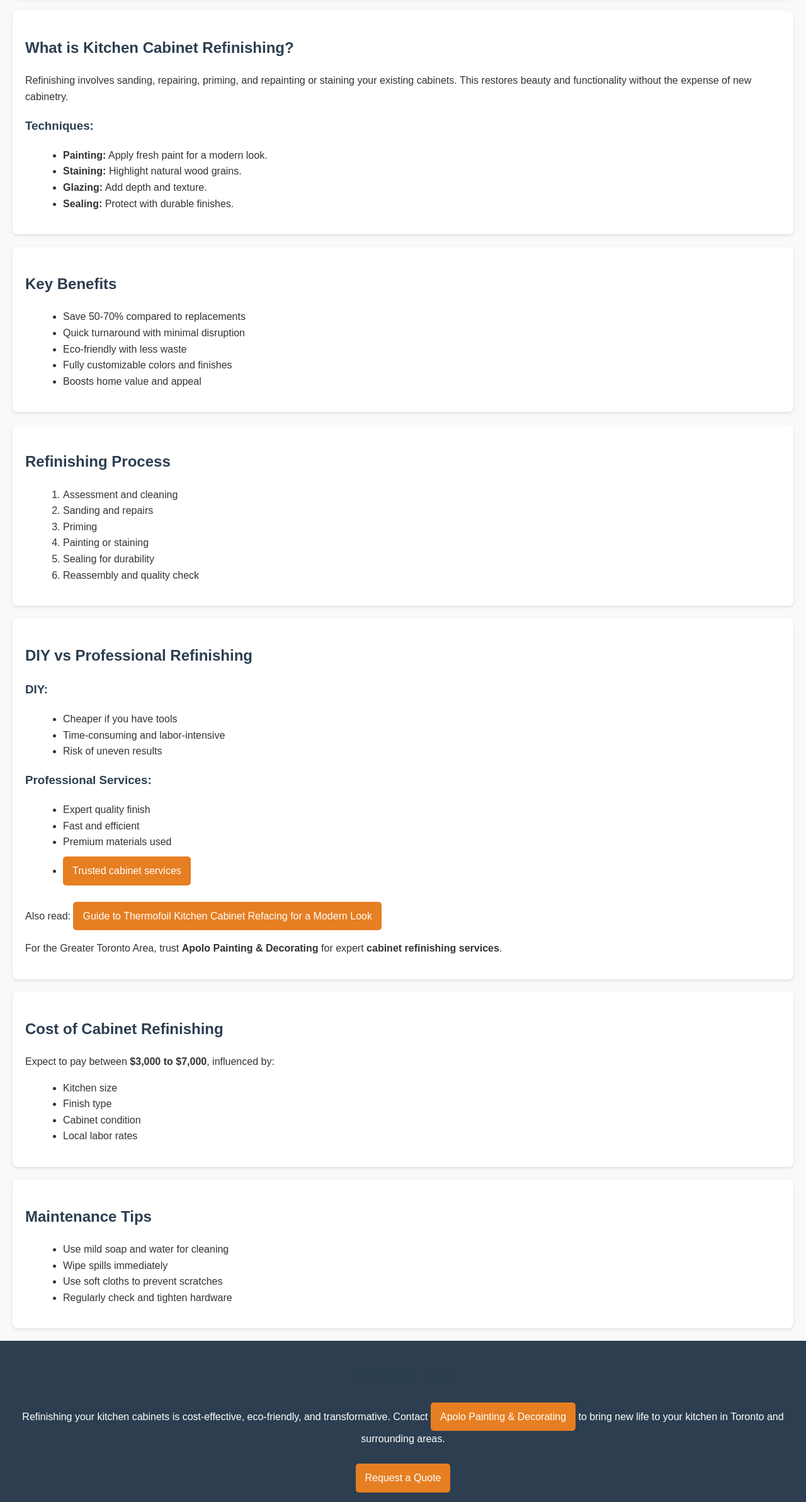
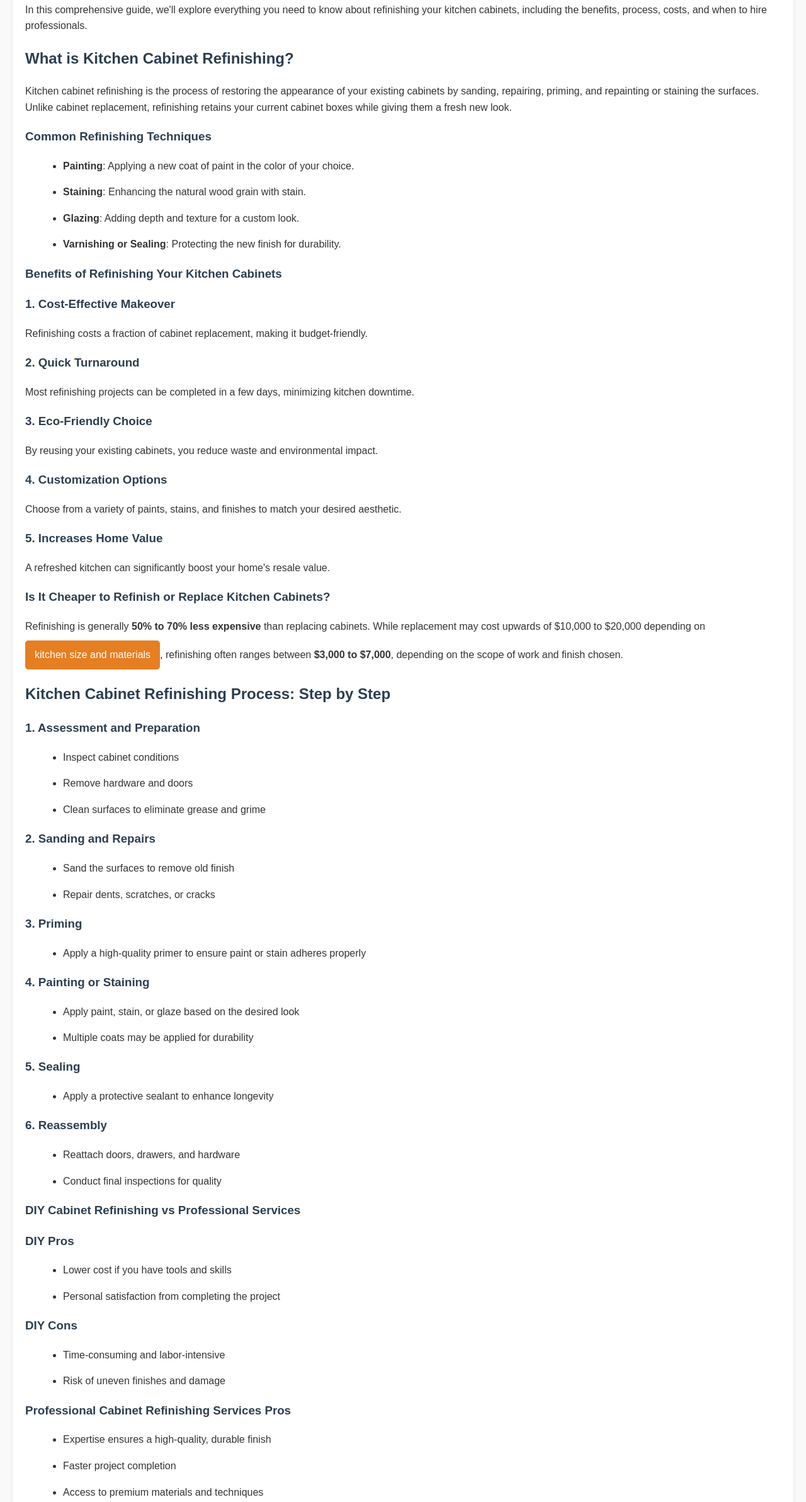
Before and after one commit to johnsonmack/what-is-kitchen-cabinet-refinishing, a plain HTML site: page index.html in a window 1280 px wide. Shown: the part 414-2799 px from the top of the page at 63% size. Drawn offline with Linux system fonts and the light colour scheme.

Commit message:
Update index.html

```diff
--- a/index.html
+++ b/index.html
@@ -3,7 +3,23 @@
 <head>
     <meta charset="UTF-8">
     <meta name="viewport" content="width=device-width, initial-scale=1.0">
-    <title>Kitchen Cabinet Refinishing | Apolo Painting & Decorating</title>
+    <title>What is Kitchen Cabinet Refinishing?</title>
+<meta name="title" content="What is Kitchen Cabinet Refinishing?" />
+<meta name="description" content="Kitchen cabinet refinishing restores cabinets by sanding, repairing, priming, then repainting or staining for a fresh, updated look." />
+
+<!-- Open Graph / Facebook -->
+<meta property="og:type" content="website" />
+<meta property="og:url" content="https://what-is-kitchen-cabinet-refinishing.pages.dev/" />
+<meta property="og:title" content="What is Kitchen Cabinet Refinishing?" />
+<meta property="og:description" content="Kitchen cabinet refinishing restores cabinets by sanding, repairing, priming, then repainting or staining for a fresh, updated look." />
+<meta property="og:image" content="https://newsabout.ca/wp-content/uploads/2025/05/Kitchen-Cabinet-Refacing--780x470.png" />
+
+<!-- X (Twitter) -->
+<meta property="twitter:card" content="summary_large_image" />
+<meta property="twitter:url" content="https://what-is-kitchen-cabinet-refinishing.pages.dev/" />
+<meta property="twitter:title" content="What is Kitchen Cabinet Refinishing?" />
+<meta property="twitter:description" content="Kitchen cabinet refinishing restores cabinets by sanding, repairing, priming, then repainting or staining for a fresh, updated look." />
+<meta property="twitter:image" content="https://newsabout.ca/wp-content/uploads/2025/05/Kitchen-Cabinet-Refacing--780x470.png" />
     <style>
         body {
             font-family: Arial, sans-serif;
@@ -54,86 +70,158 @@
 </header>
 
 <section>
-    <h2>Why Choose Cabinet Refinishing?</h2>
-    <p>When your kitchen starts to feel outdated, replacing cabinets isn't your only option. <strong><a href="https://apolopainting.ca/services/kitchen-cabinet-refinishing/">Kitchen cabinet refinishing</a></strong> refreshes your space at a fraction of the cost of replacement.</p>
-</section>
-
-<section>
+  <h1>The Ultimate Guide to Kitchen Cabinet Refinishing: Revitalize Your Kitchen Without a Full Remodel</h1>
+<p>When your kitchen starts to feel outdated or worn, replacing cabinets may seem like the only option. But there's a smarter, more affordable solution: <a href="https://apolopainting.ca/services/kitchen-cabinet-refinishing/"><strong>kitchen cabinet refinishing</strong></a>. This process refreshes the look of your existing cabinets, transforming your kitchen without the cost and hassle of a complete renovation.</p>
+<p>In this comprehensive guide, we'll explore everything you need to know about refinishing your kitchen cabinets, including the benefits, process, costs, and when to hire professionals.</p>
 <h2>What is Kitchen Cabinet Refinishing?</h2>
-    <p>Refinishing involves sanding, repairing, priming, and repainting or staining your existing cabinets. This restores beauty and functionality without the expense of new cabinetry.</p>
-
-    <h3>Techniques:</h3>
+<p>Kitchen cabinet refinishing is the process of restoring the appearance of your existing cabinets by sanding, repairing, priming, and repainting or staining the surfaces. Unlike cabinet replacement, refinishing retains your current cabinet boxes while giving them a fresh new look.</p>
+<h3>Common Refinishing Techniques</h3>
 <ul>
-        <li><strong>Painting:</strong> Apply fresh paint for a modern look.</li>
-        <li><strong>Staining:</strong> Highlight natural wood grains.</li>
-        <li><strong>Glazing:</strong> Add depth and texture.</li>
-        <li><strong>Sealing:</strong> Protect with durable finishes.</li>
+<li>
+<p><strong>Painting</strong>: Applying a new coat of paint in the color of your choice.</p>
+</li>
+<li>
+<p><strong>Staining</strong>: Enhancing the natural wood grain with stain.</p>
+</li>
+<li>
+<p><strong>Glazing</strong>: Adding depth and texture for a custom look.</p>
+</li>
+<li>
+<p><strong>Varnishing or Sealing</strong>: Protecting the new finish for durability.</p>
+</li>
 </ul>
-</section>
-
-<section>
-    <h2>Key Benefits</h2>
+<h3>Benefits of Refinishing Your Kitchen Cabinets</h3>
+<h3>1. Cost-Effective Makeover</h3>
+<p>Refinishing costs a fraction of cabinet replacement, making it budget-friendly.</p>
+<h3>2. Quick Turnaround</h3>
+<p>Most refinishing projects can be completed in a few days, minimizing kitchen downtime.</p>
+<h3>3. Eco-Friendly Choice</h3>
+<p>By reusing your existing cabinets, you reduce waste and environmental impact.</p>
+<h3>4. Customization Options</h3>
+<p>Choose from a variety of paints, stains, and finishes to match your desired aesthetic.</p>
+<h3>5. Increases Home Value</h3>
+<p>A refreshed kitchen can significantly boost your home's resale value.</p>
+<h3>Is It Cheaper to Refinish or Replace Kitchen Cabinets?</h3>
+<p>Refinishing is generally <strong>50% to 70% less expensive</strong> than replacing cabinets. While replacement may cost upwards of $10,000 to $20,000 depending on <a href="https://kitchen-cabinet-refinishing.blogspot.com/2025/07/trusted-kitchen-cabinet-refinishing.html">kitchen size and materials</a>, refinishing often ranges between <strong>$3,000 to $7,000</strong>, depending on the scope of work and finish chosen.</p>
+<h2>Kitchen Cabinet Refinishing Process: Step by Step</h2>
+<h3>1. Assessment and Preparation</h3>
 <ul>
-        <li>Save 50-70% compared to replacements</li>
-        <li>Quick turnaround with minimal disruption</li>
-        <li>Eco-friendly with less waste</li>
-        <li>Fully customizable colors and finishes</li>
-        <li>Boosts home value and appeal</li>
+<li>
+<p>Inspect cabinet conditions</p>
+</li>
+<li>
+<p>Remove hardware and doors</p>
+</li>
+<li>
+<p>Clean surfaces to eliminate grease and grime</p>
+</li>
 </ul>
-</section>
-
-<section>
-    <h2>Refinishing Process</h2>
-    <ol>
-        <li>Assessment and cleaning</li>
-        <li>Sanding and repairs</li>
-        <li>Priming</li>
-        <li>Painting or staining</li>
-        <li>Sealing for durability</li>
-        <li>Reassembly and quality check</li>
-    </ol>
-</section>
-
-<section>
-    <h2>DIY vs Professional Refinishing</h2>
-    <h3>DIY:</h3>
+<h3>2. Sanding and Repairs</h3>
 <ul>
-        <li>Cheaper if you have tools</li>
-        <li>Time-consuming and labor-intensive</li>
-        <li>Risk of uneven results</li>
+<li>
+<p>Sand the surfaces to remove old finish</p>
+</li>
+<li>
+<p>Repair dents, scratches, or cracks</p>
+</li>
 </ul>
-
-    <h3>Professional Services:</h3>
+<h3>3. Priming</h3>
 <ul>
-        <li>Expert quality finish</li>
-        <li>Fast and efficient</li>
-        <li>Premium materials used</li>
-        <li><a href="https://kitchen-cabinet-refinishing.blogspot.com/2025/07/trusted-kitchen-cabinet-refinishing.html">Trusted cabinet services</a></li>
+<li>
+<p>Apply a high-quality primer to ensure paint or stain adheres properly</p>
+</li>
 </ul>
-<p>Also read: <a href="https://newsabout.ca/guide-to-thermofoil-kitchen-cabinet-refacing-for-a-modern-look/">Guide to Thermofoil Kitchen Cabinet Refacing for a Modern Look</a>
-
-    <p>For the Greater Toronto Area, trust <strong>Apolo Painting & Decorating</strong> for expert <strong>cabinet refinishing services</strong>.</p>
-</section>
-
-<section>
-    <h2>Cost of Cabinet Refinishing</h2>
-    <p>Expect to pay between <strong>$3,000 to $7,000</strong>, influenced by:</p>
+<h3>4. Painting or Staining</h3>
 <ul>
-        <li>Kitchen size</li>
-        <li>Finish type</li>
-        <li>Cabinet condition</li>
-        <li>Local labor rates</li>
+<li>
+<p>Apply paint, stain, or glaze based on the desired look</p>
+</li>
+<li>
+<p>Multiple coats may be applied for durability</p>
+</li>
 </ul>
-</section>
-
-<section>
-    <h2>Maintenance Tips</h2>
+<h3>5. Sealing</h3>
 <ul>
-        <li>Use mild soap and water for cleaning</li>
-        <li>Wipe spills immediately</li>
-        <li>Use soft cloths to prevent scratches</li>
-        <li>Regularly check and tighten hardware</li>
+<li>
+<p>Apply a protective sealant to enhance longevity</p>
+</li>
 </ul>
+<h3>6. Reassembly</h3>
+<ul>
+<li>
+<p>Reattach doors, drawers, and hardware</p>
+</li>
+<li>
+<p>Conduct final inspections for quality</p>
+</li>
+</ul>
+<h3>DIY Cabinet Refinishing vs Professional Services</h3>
+<h3>DIY Pros</h3>
+<ul>
+<li>
+<p>Lower cost if you have tools and skills</p>
+</li>
+<li>
+<p>Personal satisfaction from completing the project</p>
+</li>
+</ul>
+<h3>DIY Cons</h3>
+<ul>
+<li>
+<p>Time-consuming and labor-intensive</p>
+</li>
+<li>
+<p>Risk of uneven finishes and damage</p>
+</li>
+</ul>
+<h3>Professional Cabinet Refinishing Services Pros</h3>
+<ul>
+<li>
+<p>Expertise ensures a high-quality, durable finish</p>
+</li>
+<li>
+<p>Faster project completion</p>
+</li>
+<li>
+<p>Access to premium materials and techniques</p>
+</li>
+</ul>
+<p>If you're in the Greater Toronto Area, <strong>Apolo Painting &amp; Decorating</strong> offers <a title="Ultimate Guide to Thermofoil Kitchen Cabinet Refacing for a Modern Look" href="https://newsabout.ca/guide-to-thermofoil-kitchen-cabinet-refacing-for-a-modern-look/" target="_blank">expert <strong>cabinet refinishing services</strong></a> tailored to meet your kitchen's needs. Their skilled team ensures a flawless finish with minimal disruption to your home.</p>
+<h2>How Much Does Cabinet Refinishing Cost?</h2>
+<p>Pricing varies based on:</p>
+<ul>
+<li>
+<p><strong>Size of the kitchen</strong></p>
+</li>
+<li>
+<p><strong>Type of finish (paint, stain, glaze)</strong></p>
+</li>
+<li>
+<p><strong>Condition of existing cabinets</strong></p>
+</li>
+<li>
+<p><strong>Labor costs in your region</strong></p>
+</li>
+</ul>
+<p>On average, homeowners can expect to pay between <strong>$3,000 and $7,000</strong> for professional cabinet refinishing services.</p>
+<h2>Maintenance Tips After Refinishing</h2>
+<ul>
+<li>
+<p><strong>Avoid harsh cleaners:</strong> Use mild soap and water.</p>
+</li>
+<li>
+<p><strong>Wipe spills immediately:</strong> Prevent stains and water damage.</p>
+</li>
+<li>
+<p><strong>Use soft cloths:</strong> Avoid scratching the surface.</p>
+</li>
+<li>
+<p><strong>Inspect hardware:</strong> Tighten screws and handles periodically.</p>
+</li>
+</ul>
+<h2>Final Thoughts</h2>
+<p>Refinishing your kitchen cabinets is a cost-effective, sustainable way to update your kitchen's look without the mess and expense of a full renovation. Whether you opt for a DIY approach or hire professionals like <strong>Apolo Painting &amp; Decorating</strong>, you'll enjoy a refreshed space that feels brand new.</p>
+<p>Ready to give your kitchen a makeover? Contact <a href="https://apolopainting.ca">Apolo Painting &amp; Decorating</a> to learn more about their expert kitchen cabinet refinishing services in Toronto and surrounding areas.</p>
 </section>
 
 <footer>
```
Lines whose indentation alone changed are shown as unchanged.
